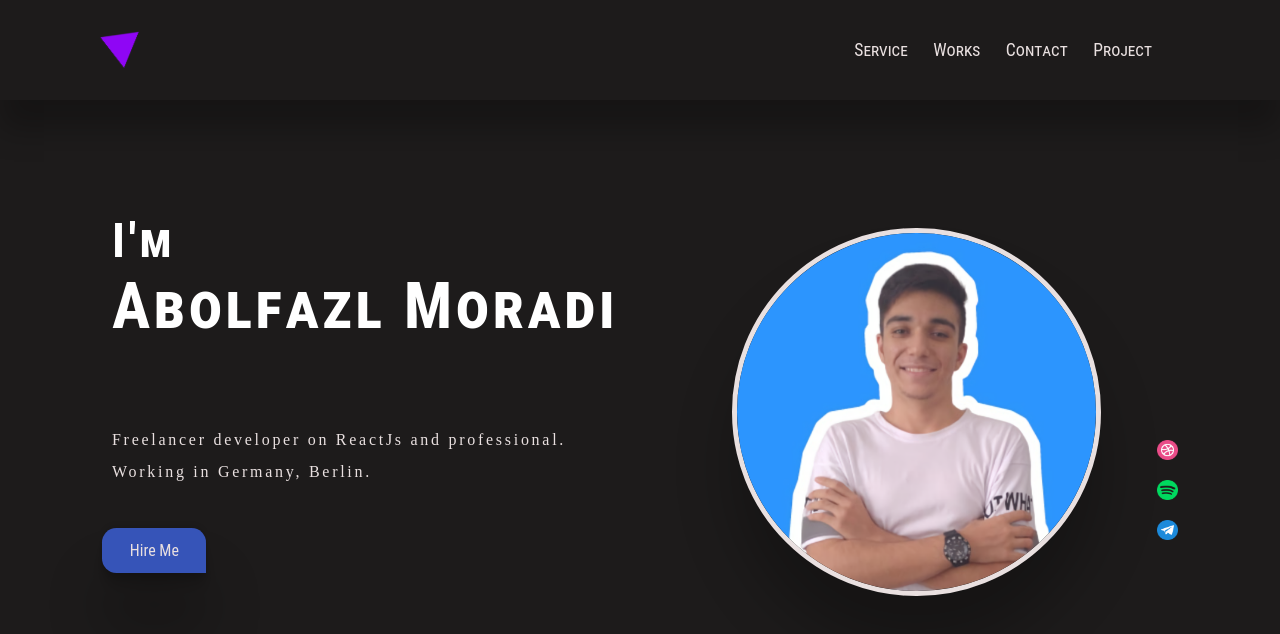
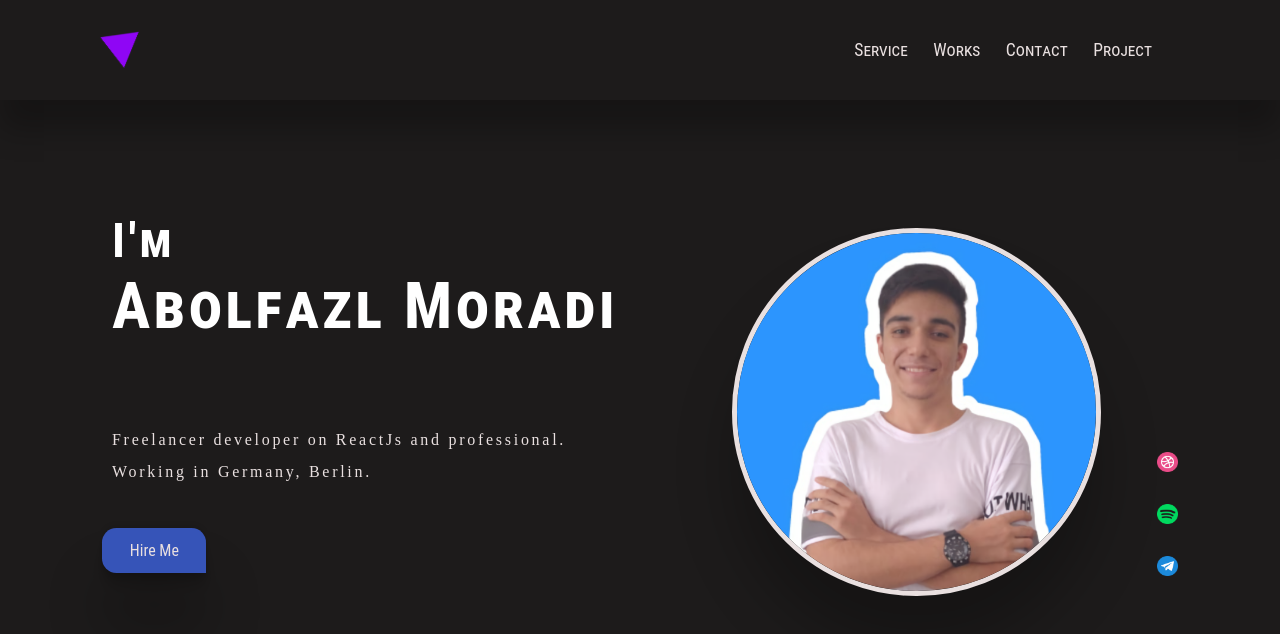
Before and after one commit to AbolfazM/personalwebsite, a React (Create React App) app: page / in a window 1280 px wide. Shown: the top 634 px of the page. Built offline with nearby package versions, Linux system fonts and the light colour scheme.

Commit message:
change position of social icons!

```diff
--- a/src/index.css
+++ b/src/index.css
@@ -212,13 +212,13 @@ body {
 }
 
 .Telegram {
-    top: 65%;
+    top: 69.5%;
 }
 
 .Spotify {
-    top: 60%;
+    top: 63%;
 }
 
 .Dribbble {
-    top: 55%;
+    top: 56.5%;
 }
```
